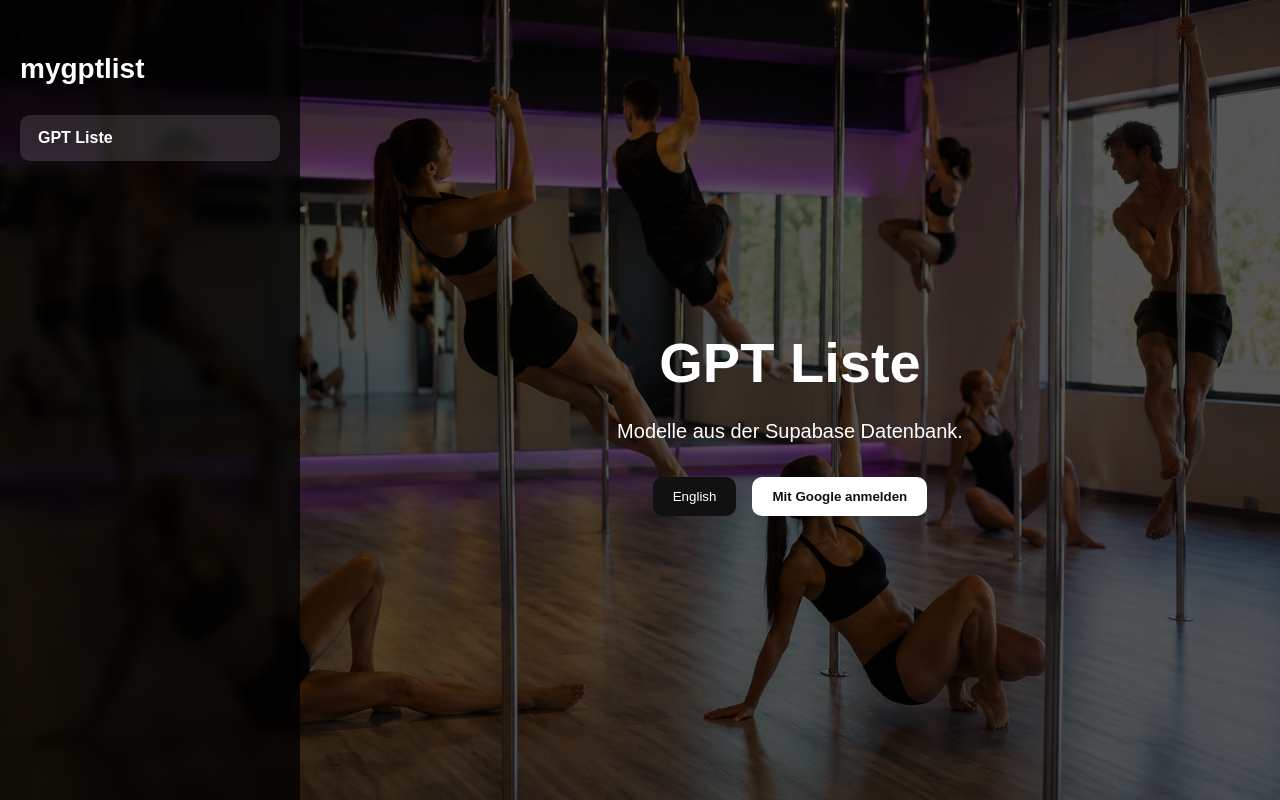
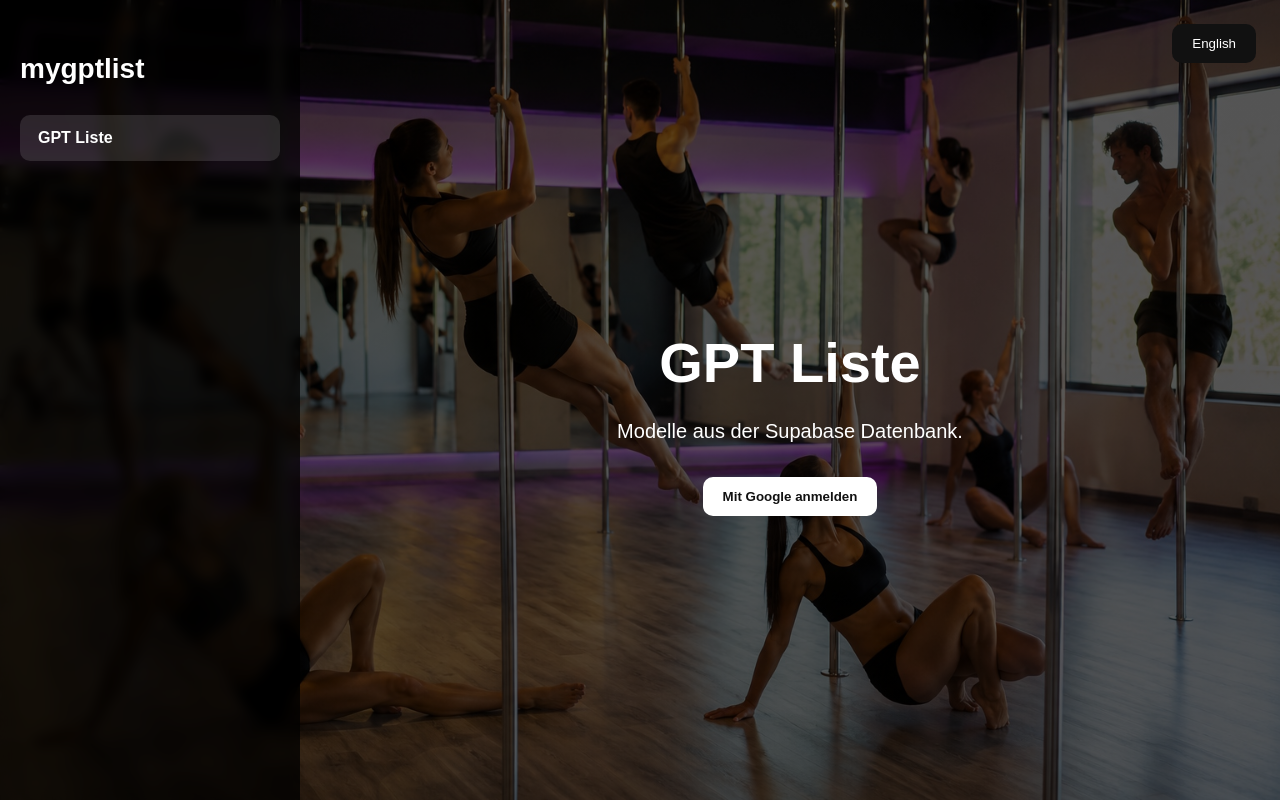
Before and after one commit to Frank-LeRo/mygptlist, a Next.js app: page / in a window 1280 px wide. Built offline with nearby package versions, Linux system fonts and the light colour scheme.

Commit message:
Move language switch button to top right corner

```diff
--- a/app/page.js
+++ b/app/page.js
@@ -79,9 +79,28 @@ export default function Home() {
           backgroundImage:
             "linear-gradient(rgba(0,0,0,0.65), rgba(0,0,0,0.65)), url('/images/pole-dance-bg.jpg')",
           backgroundSize: 'cover',
-          backgroundPosition: 'center'
+          backgroundPosition: 'center',
+          position: 'relative'
         }}
       >
+        <button
+          onClick={toggleLanguage}
+          style={{
+            position: 'absolute',
+            top: '24px',
+            right: '24px',
+            padding: '12px 20px',
+            borderRadius: '10px',
+            border: 'none',
+            background: '#111',
+            color: '#fff',
+            cursor: 'pointer',
+            zIndex: 10
+          }}
+        >
+          {t.switchLanguage}
+        </button>
+
         <aside
           style={{
             width: '260px',
@@ -171,20 +190,6 @@ export default function Home() {
                 flexWrap: 'wrap'
               }}
             >
-              <button
-                onClick={toggleLanguage}
-                style={{
-                  padding: '12px 20px',
-                  borderRadius: '10px',
-                  border: 'none',
-                  background: '#111',
-                  color: '#fff',
-                  cursor: 'pointer'
-                }}
-              >
-                {t.switchLanguage}
-              </button>
-
               {!user ? (
                 <button
                   onClick={signInWithGoogle}
```
